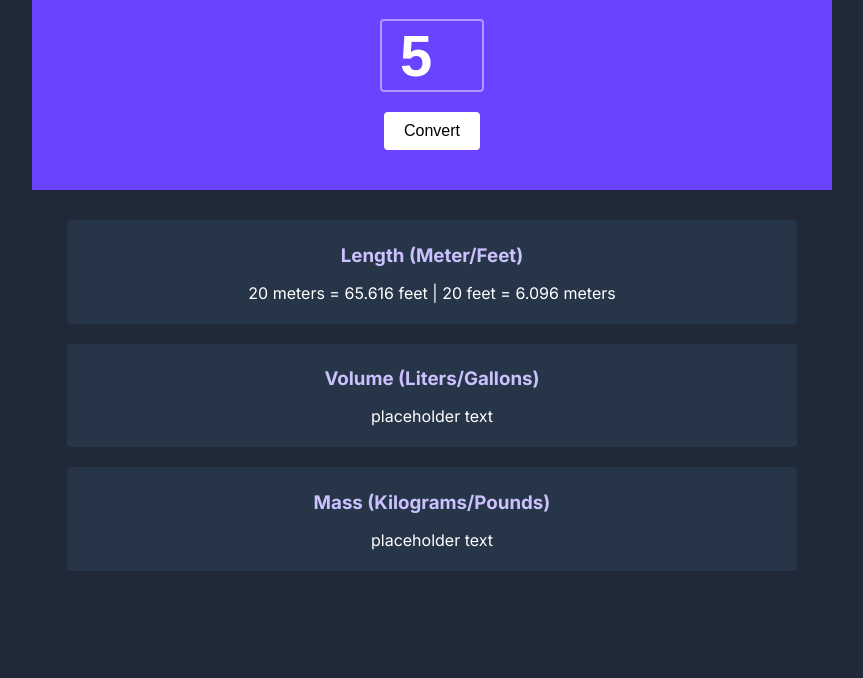
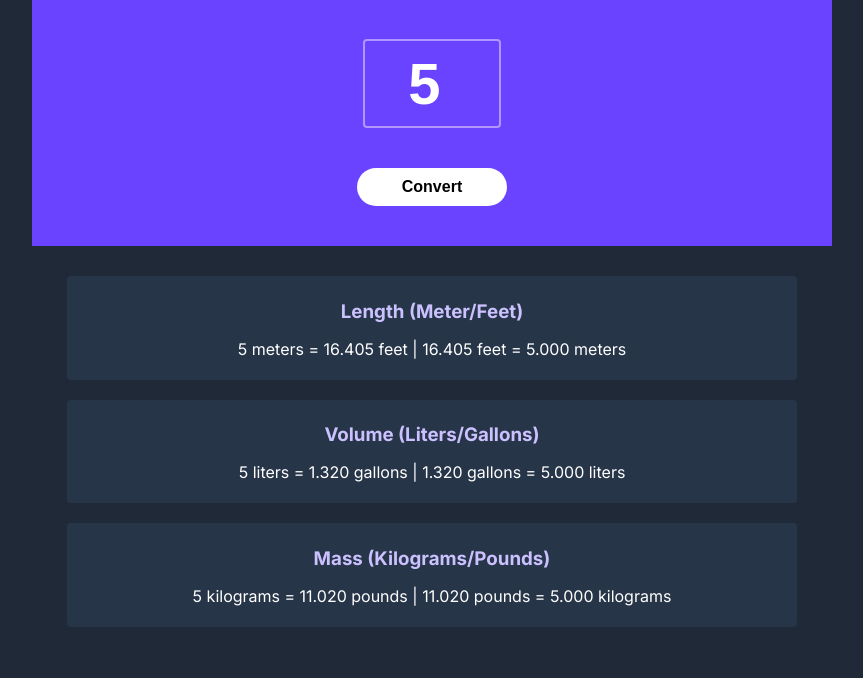
Before and after one commit to StephieOj/unit-converter, a plain HTML site: page index.html in a window 1280 px wide. Both pictures are taken after typing "5" into the empty fields and a click on the button "Convert". Shown: the part 103-781 px from the top of the page, without its empty margins (208-1071 px from the left). Drawn offline with Linux system fonts and the light colour scheme.

Commit message:
Added JavaScript interactivity for unit converter. Implemented input handlers, conversion logic, and validation.

```diff
--- a/index.css
+++ b/index.css
@@ -25,8 +25,11 @@ input  {
   font-weight: 800;
   border: 2px solid #B295FF;
   border-radius: 4px;
-  width: 80px;
-  padding-left: 18px;
+  width: 130px;
+  height: 83px;
+  text-align: center;
+  margin: 20px auto;
+
 }
 input::placeholder {
   color: white;
@@ -44,6 +47,10 @@ button {
   cursor: pointer;
   display: flex;
   margin: 20px auto;
+  width: 150px;
+  font-weight: 600;
+  justify-content: center;
+  border-radius: 50px;
 }
 
 button:hover {
--- a/index.html
+++ b/index.html
@@ -16,7 +16,7 @@
     <div class="hero">
       <h1> ⚖️ Metric/Imperial Unit Converter ⚖️</h1>
         <div class = "input-section">
-            <input type="number" id="input-number" placeholder="0" />
+            <input type="number" id="input-el" placeholder="0" />
             <button id="convert-btn">Convert</button>
         </div>
     </div>
@@ -24,15 +24,15 @@
     <div class="results-section">
       <div class="conversion-result" id="length-result">
         <h3> Length (Meter/Feet)</h3>
-        <p id="length-output">20 meters = 65.616 feet | 20 feet = 6.096 meters</p>
+        <p id="length-output"></p>
       </div>
       <div class="conversion-result" id="volume-result">
         <h3> Volume (Liters/Gallons)</h3>
-        <p id="volume-output">placeholder text</p>
+        <p id="volume-output"></p>
       </div>
       <div class="conversion-result" id="mass-result">
         <h3> Mass (Kilograms/Pounds)</h3>
-        <p id="mass-output">placeholder text</p>
+        <p id="mass-output"></p>
       </div>
     </div>
   </div>
--- a/index.js
+++ b/index.js
@@ -3,3 +3,34 @@ Length 1 meter = 3.281 feet
 Volume 1 liter = 0.264 gallon
 Mass 1 kilogram = 2.204 pound
 */
+
+//create 3 functions to convert units for length, volume and mass
+
+
+const lengthOutput = document.getElementById("length-output");
+const volumeOutput = document.getElementById("volume-output");
+const massOutput = document.getElementById("mass-output");
+const convertBtn = document.getElementById("convert-btn");
+const inputEl = document.getElementById("input-el");
+
+convertBtn.addEventListener("click", function() {
+    const inputValue = parseFloat(inputEl.value);
+    lengthOutput.textContent = convertLength(inputValue);
+    volumeOutput.textContent = convertVolume(inputValue);
+    massOutput.textContent = convertMass(inputValue);
+})
+
+function convertLength(meters) {
+    const feet = meters * 3.281;
+    return `${meters} meters = ${feet.toFixed(3)} feet | ${feet.toFixed(3)} feet = ${(feet / 3.281).toFixed(3)} meters`;
+}
+
+function convertVolume(liters) {
+    const gallons = liters * 0.264;
+    return `${liters} liters = ${gallons.toFixed(3)} gallons | ${gallons.toFixed(3)} gallons = ${(gallons / 0.264).toFixed(3)} liters`;
+}
+
+function convertMass(kilograms) {
+    const pounds = kilograms * 2.204;
+    return `${kilograms} kilograms = ${pounds.toFixed(3)} pounds | ${pounds.toFixed(3)} pounds = ${(pounds / 2.204).toFixed(3)} kilograms`;
+}
```
